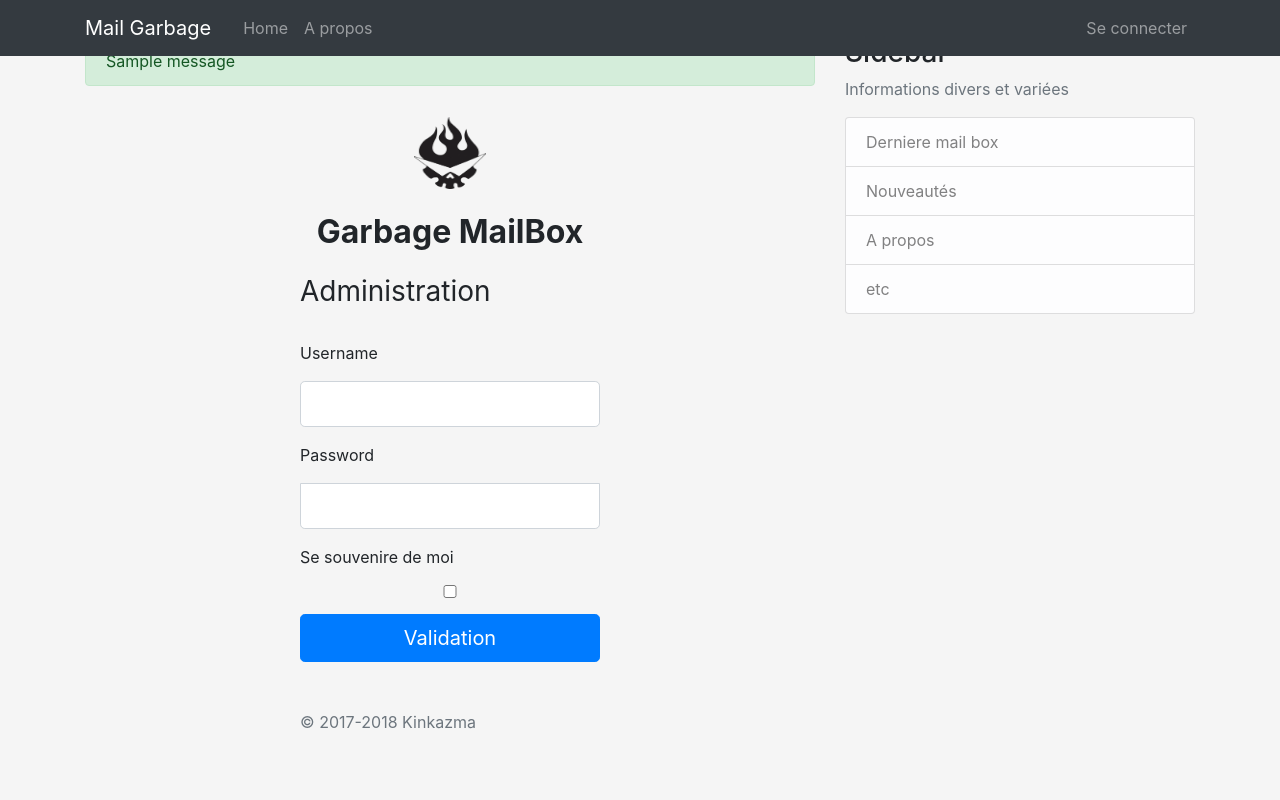
After one commit to jiro-taniguchi/Scriptes, a Flask app: template MailGarbage/MG/templates/admin_old.html in a window 1280 px wide. The commit adds this page. Run offline with Flask 2, Linux system fonts and the light colour scheme; tables that the repository leaves empty hold one stand-in row (values such as "Sample post"); the template is opened without the code that fills it: values that come from a table or form of the project are taken from there, most other values are stand-ins (such as "Sample title", 1, 10 or a date in 2020); one stand-in notice (Sample message) is shown; some libraries are stand-ins or nearby versions.

Commit message:
Update on layout and templates

```diff
--- a/MailGarbage/MG/form.py
+++ b/MailGarbage/MG/form.py
@@ -1,5 +1,5 @@
 from flask_wtf import FlaskForm
-from wtforms import StringField,SubmitField, PasswordField, SelectField
+from wtforms import StringField, SubmitField, PasswordField, SelectField, BooleanField, IntegerField
 from wtforms.validators import DataRequired,Length,Email
 
 class OpenMailBox(FlaskForm):
@@ -10,7 +10,18 @@ class OpenMailBox(FlaskForm):
 class AuthAdmin(FlaskForm):
     username = StringField('Username',validators=[ DataRequired("Ce champ est requis !") ])
     password = PasswordField('Password',validators=[ DataRequired("Champs requis") ])
+    remember = BooleanField('Se souvenir de moi')
     submit = SubmitField('Validation')
 
 class ConfigAdmin(FlaskForm):
-    time_to_destroy = SelectField(label='time_to_destroy',validators=[ DataRequired("Champs requis")], choices=[(15, "15 Minute") , (30, "30 Minutes"), (60, "1 Heur"),(3, "3 Heur")])
+    time_to_destroy = SelectField(label='Max live time', validators=[DataRequired("Champs requis")],
+                                  choices=[(15, "15 Minute"), (30, "30 Minutes"), (60, "1 Heur"), (3, "3 Heur")])
+    will_backup = BooleanField(label="")
+    max_number_mailbox = IntegerField(label="Max number", validators=[Length(max=3)])
+    submit = SubmitField('Validation')
+
+
+class password_change(FlaskForm):
+    password = PasswordField('Password', validators=[DataRequired("Champs requis")])
+    confirm = PasswordField('Password', validators=[DataRequired("Champs requis")])
+    submit = SubmitField('Validation')
--- a/MailGarbage/MG/routes.py
+++ b/MailGarbage/MG/routes.py
@@ -1,9 +1,8 @@
-from flask import  render_template, url_for, flash,redirect, request
+from MG import app, bcrypt
 from MG.form import OpenMailBox, AuthAdmin
-from MG import app, db ,bcrypt
-from MG.models import  User
-from flask_login import login_user,current_user,logout_user, login_required
-
+from MG.models import User
+from flask import render_template, url_for, flash, redirect, request
+from flask_login import login_user, current_user, logout_user, login_required
 
 ADMIN="kinkazma"
 PASS="admin"
@@ -19,14 +18,14 @@ def openup():
     return render_template('index.html', title="Open up", form=form)
 
 @app.route("/admin/", methods=['GET', 'POST'])
-def auth():
+def login():
     if current_user.is_authenticated:
         return redirect(url_for('config'))
     form = AuthAdmin()
     if form.validate_on_submit():
         user = User.query.filter_by(username=form.username.data).first()
         if user and bcrypt.check_password_hash(user.password, form.password.data):
-            login_user(user)
+            login_user(user, remember=form.remember)
             next_page = request.args.get('next')
             return redirect(next_page) if next_page else redirect(url_for('config'))
         else:
@@ -35,18 +34,26 @@ def auth():
     return render_template('admin.html', title="Admin authentication", form=form)
 
 
-@app.route(r'/admin/config/')
+@app.route('/admin/config/')
 @login_required
 def config():
-
     return render_template('config.html', title="Config")
 
 
+@app.route("/home")
+def home():
+    return "OK"
+
+
+@app.route("/index/")
+@app.route("/about/")
+def about():
+    return "OK"
+
 @app.route('/logout/')
-@login_required
 def logout():
     logout_user()
-    return redirect(url_for('auth'))
+    return redirect(url_for('openup'))
 
 
 @app.route('/mailbox/')
--- /dev/null
+++ b/MailGarbage/MG/templates/admin_old.html
@@ -0,0 +1,59 @@
+{% extends "layout.html" %}
+{% block content %}
+
+
+<form method="POST" class="form-signin" action="">
+    {{ form.hidden_tag() }}
+    <div class="text-center mb-4">
+        <img class="mb-4" src="{{ url_for('static', filename='img/logo.png') }}" alt="" width="72" height="72">
+        <h1 class="h2 mb-2 font-weight-bold">Garbage MailBox</h1>
+    </div>
+    <fieldset class="form-group">
+        <h1 class="h3 mb-3 font-weight-normal">Administration</h1>
+    </fieldset>
+    <div class="form-group">
+        <p>Username</p>
+
+        {{ form.username.label(class="sr-only") }}
+        {% if form.username.errors %}
+        {{ form.username(class="form-control form-control-lg is-invalid") }}
+        <div class="invalid-feedback">
+            {% for error in form.username.errors %}
+            <span>{{ error }}</span>
+            {% endfor %}
+        </div>
+        {% else %}
+        {{ form.username(class="form-control form-control-lg") }}
+        {% endif %}
+    </div>
+    <div class="form-group">
+        <p>Password</p>
+
+        {{ form.password.label(class="sr-only") }}
+        {% if form.password.errors %}
+        {{ form.password(class="form-control form-control-lg is-invalid") }}
+
+        <div class="invalid-feedback">
+            {% for error in form.password.errors %}
+            <span>{{ error }}</span>
+            {% endfor %}
+        </div>
+        {% else %}
+        {{ form.password(class="form-control form-control-lg") }}
+        {% endif %}
+    </div>
+    <div class="form-group">
+
+        <p>Se souvenire de moi</p>
+        {{ form.remember(class="form-control") }}
+        {{ form.remember.label(class="sr-only ") }}
+
+
+    </div>
+    <div class="form-group">
+        {{ form.submit(class="btn btn-lg btn-primary btn-block") }}
+    </div>
+    <p class="mt-5 mb-3 text-muted">&copy; 2017-2018 Kinkazma</p>
+</form>
+
+{% endblock content %}
--- a/MailGarbage/MG/templates/layout.html
+++ b/MailGarbage/MG/templates/layout.html
@@ -1,45 +1,94 @@
-<!doctype html>
-<html lang="fr">
+<!DOCTYPE html>
+<html>
 <head>
+    <!-- Required meta tags -->
     <meta charset="utf-8">
     <meta name="viewport" content="width=device-width, initial-scale=1, shrink-to-fit=no">
     <meta name="description" content="MailGarbage">
     <meta name="author" content="Kinkazma">
     <link rel="icon" href="{{ url_for('static', filename='img/favicon.ico') }}">
+    <!-- Bootstrap CSS -->
+    <link rel="stylesheet" href="https://maxcdn.bootstrapcdn.com/bootstrap/4.0.0/css/bootstrap.min.css"
+          integrity="sha384-Gn5384xqQ1aoWXA+058RXPxPg6fy4IWvTNh0E263XmFcJlSAwiGgFAW/dAiS6JXm" crossorigin="anonymous">
+
+    <link rel="stylesheet" type="text/css" href="{{ url_for('static', filename='css/main.css') }}">
+
     {% if title %}
     <title>MailGarbage - {{ title }}</title>
     {% else %}
     <title>MailGarbage</title>
     {% endif %}
-
-
-    <!-- Bootstrap core CSS -->
-    <link href="{{ url_for('static', filename='css/bootstrap.min.css') }}" rel="stylesheet">
-
-    <!-- Custom styles for this template -->
-    <link href="{{ url_for('static', filename='css/main.css') }}" rel="stylesheet">
 </head>
-
-  <body class="text-center">
-
-
-
-
+<body>
+<header class="site-header">
+    <nav class="navbar navbar-expand-md navbar-dark bg-steel fixed-top text-light bg-dark">
         <div class="container">
+            <a class="navbar-brand mr-4" href="/">Mail Garbage</a>
+            <button class="navbar-toggler" type="button" data-toggle="collapse" data-target="#navbarToggle"
+                    aria-controls="navbarToggle" aria-expanded="false" aria-label="Toggle navigation">
+                <span class="navbar-toggler-icon"></span>
+            </button>
+            <div class="collapse navbar-collapse" id="navbarToggle">
+                <div class="navbar-nav mr-auto">
+                    <a class="nav-item nav-link " href="{{ url_for('home') }}">Home</a>
+                    <a class="nav-item nav-link" href="{{ url_for('about') }}">A propos</a>
+                </div>
+                <!-- Navbar Right Side -->
+                <div class="navbar-nav">
+                    {% if current_user.is_authenticated %}
+                    <a class="nav-item nav-link" href="{{ url_for('logout') }}">Deconnexion {{ current_user.username
+                        }}</a>
+                    {% else %}
+                    <a class="nav-item nav-link" href="{{ url_for('login') }}">Se connecter</a>
+                    {% endif %}
+                </div>
+            </div>
+        </div>
+    </nav>
+</header>
+<main role="main" class="container">
+    <div class="row">
+        <div class="col-md-8">
             {% with messages = get_flashed_messages(with_categories=true) %}
             {% if messages %}
-      {% for category,message in messages %}
-  <div   class="fixed-alert alert alert-{{ category }} ">
-        {{ message }}
+            {% for category, message in messages %}
+            <div class="alert alert-{{ category }}">
+                {{ message }}
             </div>
-
             {% endfor %}
             {% endif %}
             {% endwith %}
-          {% block content %}{% endblock content %}
+            {% block content %}{% endblock %}
         </div>
-  </body>
+        <div class="col-md-4">
+            <div class="content-section">
+                <h3>Sidebar</h3>
+                <p class='text-muted'> Informations divers et variées
+                <ul class="list-group">
+                    <li class="list-group-item list-group-item-light">Derniere mail box</li>
+                    <li class="list-group-item list-group-item-light">Nouveautés</li>
+                    <li class="list-group-item list-group-item-light">A propos</li>
+                    {% if request.path != "/admin/" %}
+                    <li class="list-group-item list-group-item-light">etc</li>
+                    {% endif %}
+                </ul>
+                </p>
+            </div>
+        </div>
+    </div>
+</main>
 
 
-
+<!-- Optional JavaScript -->
+<!-- jQuery first, then Popper.js, then Bootstrap JS -->
+<script src="https://code.jquery.com/jquery-3.2.1.slim.min.js"
+        integrity="sha384-KJ3o2DKtIkvYIK3UENzmM7KCkRr/rE9/Qpg6aAZGJwFDMVNA/GpGFF93hXpG5KkN"
+        crossorigin="anonymous"></script>
+<script src="https://cdnjs.cloudflare.com/ajax/libs/popper.js/1.12.9/umd/popper.min.js"
+        integrity="sha384-ApNbgh9B+Y1QKtv3Rn7W3mgPxhU9K/ScQsAP7hUibX39j7fakFPskvXusvfa0b4Q"
+        crossorigin="anonymous"></script>
+<script src="https://maxcdn.bootstrapcdn.com/bootstrap/4.0.0/js/bootstrap.min.js"
+        integrity="sha384-JZR6Spejh4U02d8jOt6vLEHfe/JQGiRRSQQxSfFWpi1MquVdAyjUar5+76PVCmYl"
+        crossorigin="anonymous"></script>
+</body>
 </html>
```
Also changed, not shown: MailGarbage/MG/__init__.py (+5 -5 lines), MailGarbage/MG/templates/admin.html (+23 -18 lines), MailGarbage/MG/templates/layout_old.html (added, +42 -0 lines), MailGarbage/main.db. Lines whose indentation alone changed are shown as unchanged.
